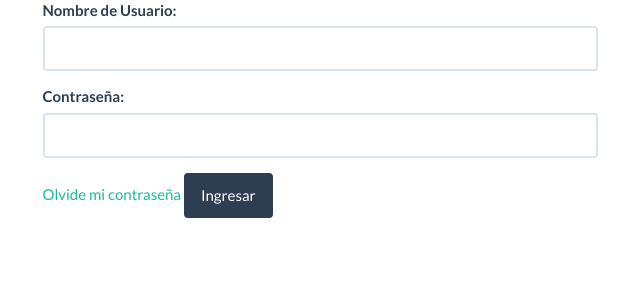
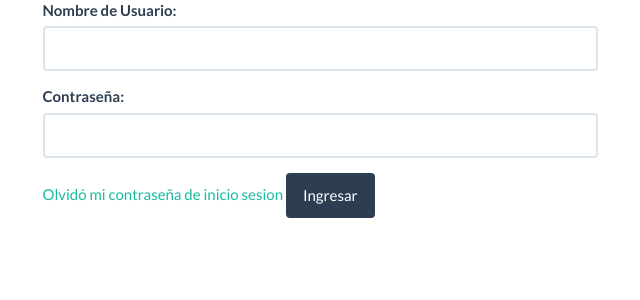
Before and after one commit to GITPILAN/PYTON_REFUGIO, a Django app: page /accounts/login/ in a window 1280 px wide. Shown: the top 300 px of the page, without its empty margins (320-960 px from the left). Run offline with Django 3.2, Linux system fonts and the light colour scheme; parts of the project's set-up code (start-up, migrations or seed data) failed here and were passed over; some libraries are stand-ins or nearby versions.

Commit message:
commi2 - modificando index e inicio sesion

```diff
--- a/refugio/templates/mascota/index.html
+++ b/refugio/templates/mascota/index.html
@@ -1,7 +1,7 @@
 {% extends 'base/base.html' %}
 
 {% block title %}
-    APP MASCOTA
+    APP MASCOTA - modificado
 {% endblock %}
 
 {% block header %}
--- a/refugio/templates/usuario/index.html
+++ b/refugio/templates/usuario/index.html
@@ -1,6 +1,6 @@
 {% extends 'base/base.html' %}
 
-{% block title %} MASCOTAS {% endblock %}
+{% block title %} INICIO DE SESION {% endblock %}
 
 {% block navbar%}
     <!-- se deja el bloque NAVBAR vacio -->
@@ -30,7 +30,7 @@
         <div class="row">
             <div class="col-md-6 col-md-offset-3">
                 <div class="form-group">
-                    <a href="{% url 'password_reset' %}">Olvide mi contraseña</a>
+                    <a href="{% url 'password_reset' %}">Olvidó mi contraseña de inicio sesion</a>
                     <input class="btn btn-primary" type="submit" value="Ingresar">
 
                 </div>
```
